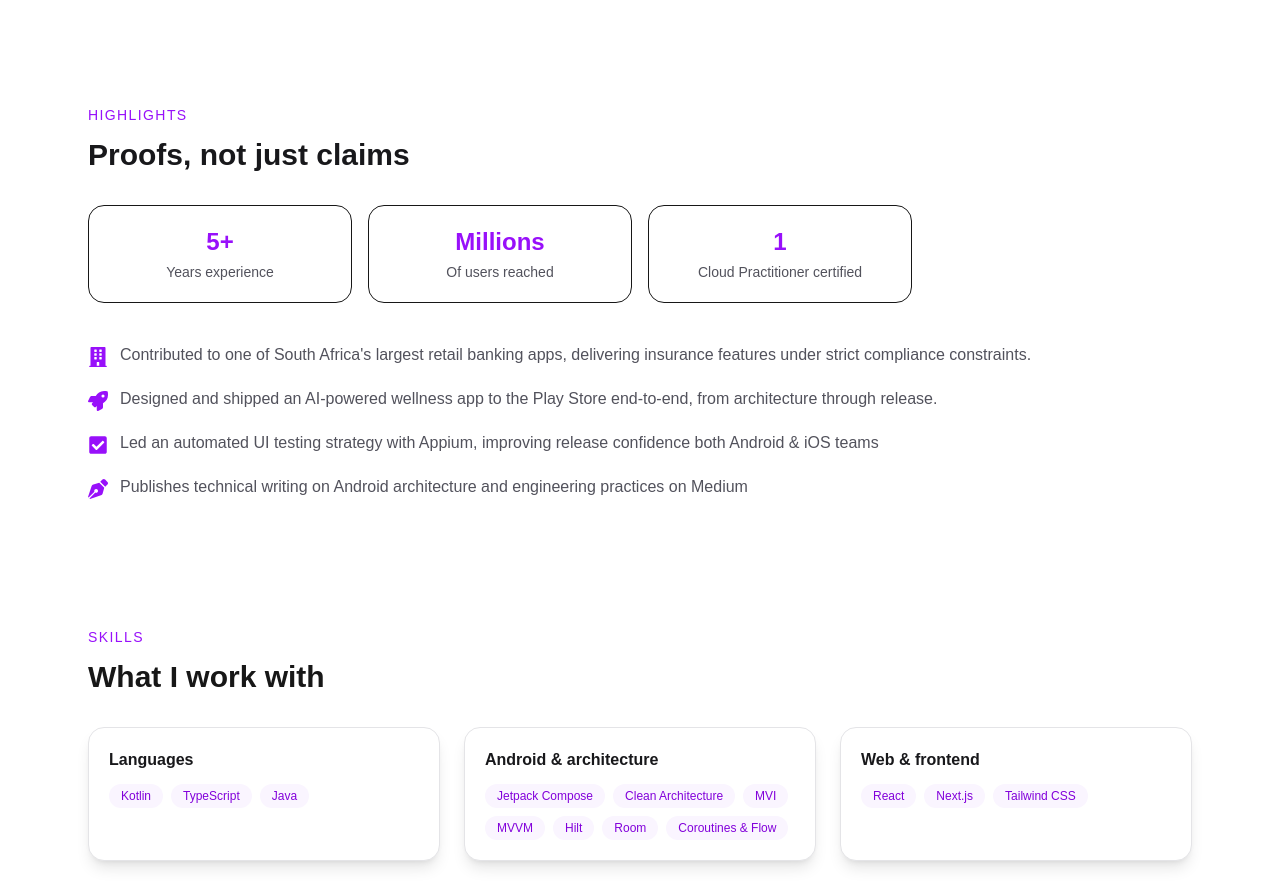
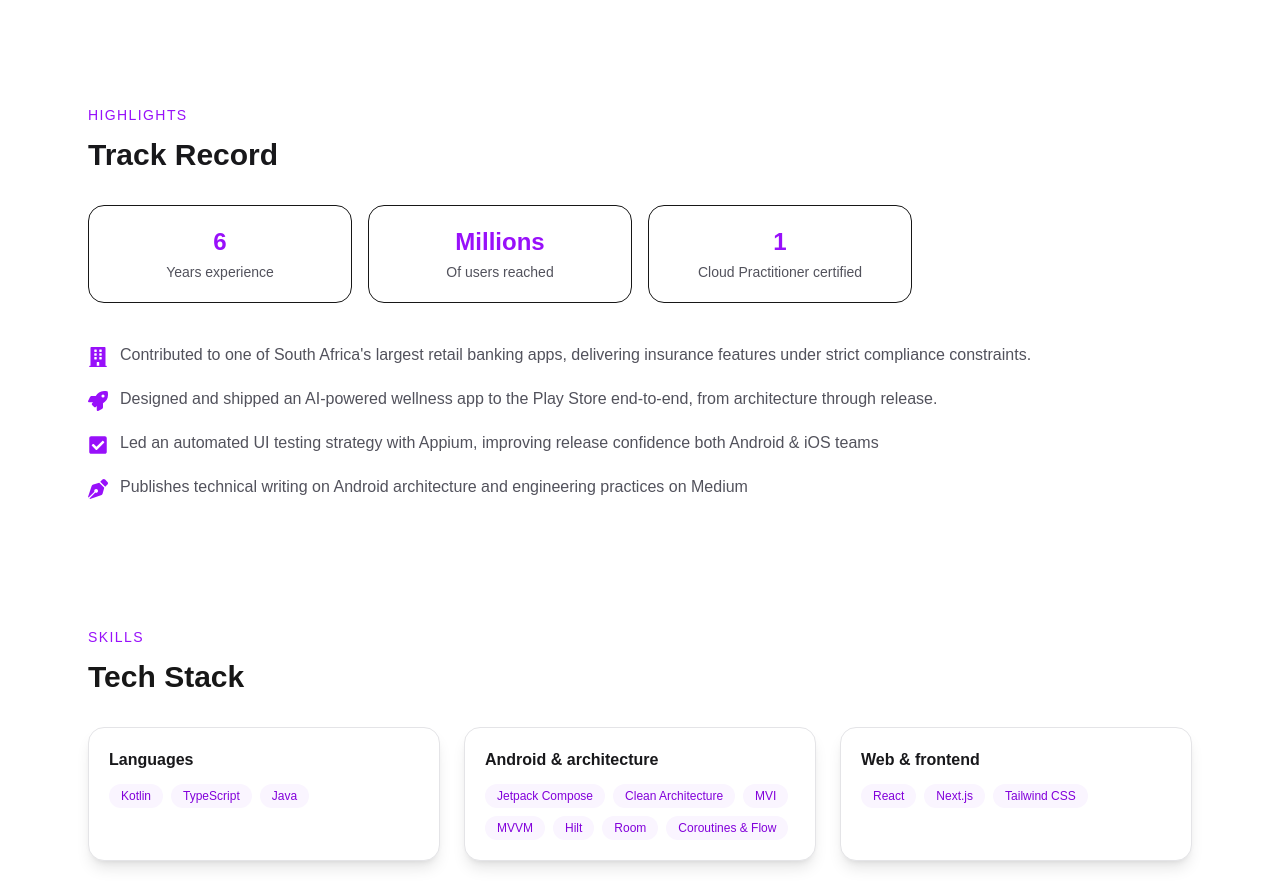
Before and after one commit to OddzMint-Net/odwa-portfolio, a Next.js app: page / in a window 1280 px wide. Shown: the part 2600-3484 px from the top of the page. Built offline with nearby package versions, Linux system fonts and the light colour scheme.

Commit message:
website minor updates

```diff
--- a/app/components/Highlights.tsx
+++ b/app/components/Highlights.tsx
@@ -12,7 +12,7 @@ type Achievement = {
 };
 
 const stats: Stat[] = [
-    {value: "5+", label: "Years experience"},
+    {value: "6", label: "Years experience"},
     {value: "Millions", label: "Of users reached"},
     {value: "1", label: "Cloud Practitioner certified"},
 ];
@@ -43,7 +43,7 @@ export default function Highlights() {
                 Highlights
             </p>
             <h2 className="mb-8 text-3xl font-bold text-zinc-900 dark:text-white">
-                Proofs, not just claims
+                Track Record
             </h2>
 
             <div className="grid grid-cols--2 gap-4 sm:grid-cols-4">
--- a/app/components/Skills.tsx
+++ b/app/components/Skills.tsx
@@ -50,7 +50,7 @@ export default function Skills() {
                 Skills
             </p>
             <h2 className="mb-8 text-3xl font-bold text-zincc-900 dark:text-white">
-                What I work with
+                Tech Stack
             </h2>
             <div className="grid gap-6 sm:grid-cols-2 lg:grid-cols-3">
                 {skillCategories.map(({title, skills}) => (
```
Also changed, not shown: app/components/Experience.tsx (deleted), app/components/ProjectCard.tsx (line endings or trailing spaces).
